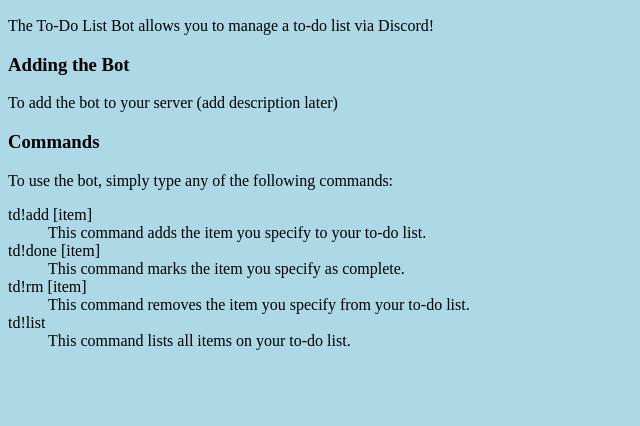
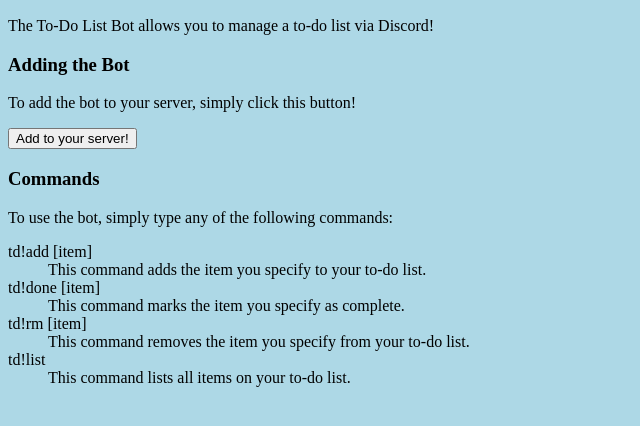
Before and after one commit to lzhou03/To-Do-List-Bot, a website: page index.html in a window 1280 px wide. Shown: the part 50-476 px from the top of the page, without its empty margins (0-640 px from the left). Drawn offline with Linux system fonts and the light colour scheme.

Commit message:
Set up basic JS for website

```diff
--- a/index.html
+++ b/index.html
@@ -3,13 +3,18 @@
   <head>
     <meta charset="utf-8">
     <link rel="stylesheet" href="website-docs\mystyle.css">
+    <script src="website-docs/website.js"></script>
     <title>To-Do List Bot</title>
   </head>
   <body>
     <h2>To-Do List Bot</h2>
     <p>The To-Do List Bot allows you to manage a to-do list via Discord!</p>
+    <div class="add-bot">
       <h3>Adding the Bot</h3>
-    <p>To add the bot to your server (add description later)</p>
+      <p>To add the bot to your server, simply click this button!</p>
+      <button onclick = "addBot()">Add to your server!</button>
+    </div>
+    <div class="commands">
       <h3>Commands</h3>
       <p>To use the bot, simply type any of the following commands:</p>
       <dl>
@@ -22,5 +27,6 @@
         <dt>td!list</dt>
         <dd>This command lists all items on your to-do list.</dd>
       </dl>
+    </div>
   </body>
 </html>
--- /dev/null
+++ b/website-docs/website.js
@@ -0,0 +1,3 @@
+function addBot() {
+  alert("test successful!")
+}
```
Lines whose indentation alone changed are shown as unchanged.
